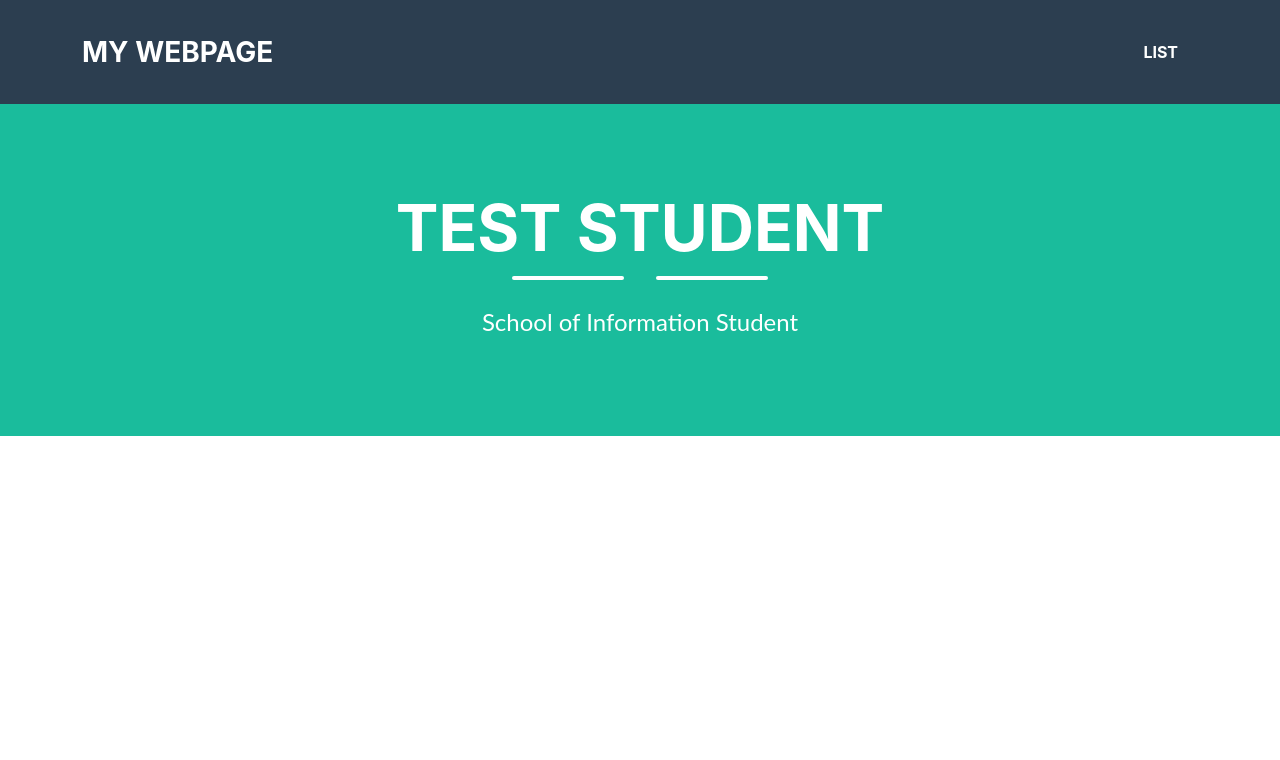
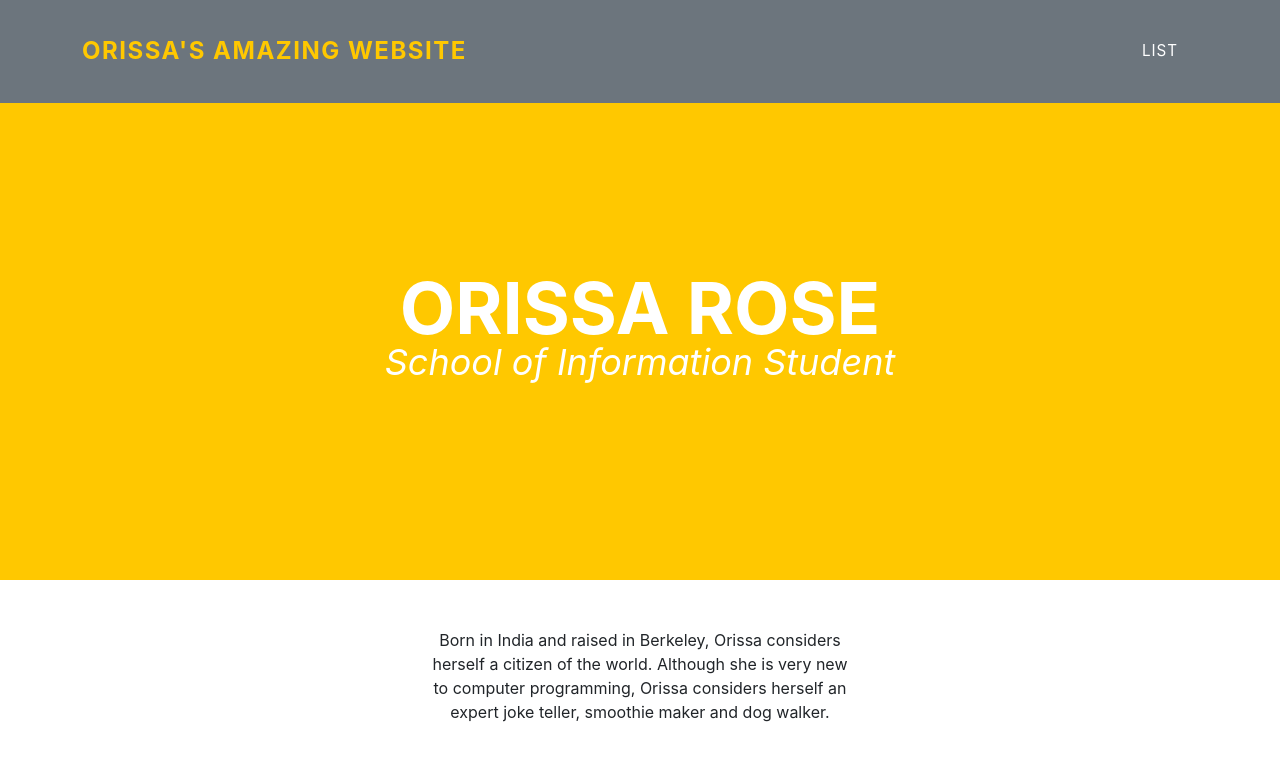
Before and after one commit to orissa-rose/orissa-rose.github.io, a plain HTML site: page index.html in a window 1280 px wide. Drawn offline with Linux system fonts and the light colour scheme.

Commit message:
personalizing my site
added name, bio and updated style

```diff
--- a/index.html
+++ b/index.html
@@ -1,9 +1,9 @@
 <!DOCTYPE HTML>
 <html>
     <header>
-        <link rel="stylesheet" href="style.css">
+        <link rel="stylesheet" href="style1.css">
         <link rel="stylesheet" href="table_style.css">
-        <title>My Webpage Title</title>
+        <title>Orissa's amazing website</title>
     </header>
     <body>
         <!---Navigation--->
@@ -11,7 +11,7 @@
         <nav class="navbar navbar-expand-lg bg-secondary text-uppercase fixed-top" id="mainNav">
             <div class="container">
                 <!--This code defines the "My Webpage" link in the top left corner of the navigation pane-->
-                <a class="navbar-brand" href="./index.html">My Webpage</a>
+                <a class="navbar-brand" href="./index.html">Orissa's amazing website</a>
                 <!--This code defines the "List" link in the top right corner of the navigation pane-->
                 <ul class="navbar-nav ms-auto">
                     <li class="nav-item mx-0 mx-lg-1"><a class="nav-link py-3 px-0 px-lg-3 rounded" href="./list.html">List</a></li>
@@ -23,7 +23,7 @@
             <div class="container d-flex align-items-center flex-column">
 
                 <!-- This code is for the student name-->
-                <h1 class="masthead-heading text-uppercase mb-0">Test Student</h1>
+                <h1 class="masthead-heading text-uppercase mb-0">Orissa Rose</h1>
                 <!--This code creates the two lines separating the student name from the subtitle-->
                 <div class="divider-custom divider-light">
                     <div class="divider-custom-line"></div>
@@ -36,7 +36,7 @@
         <center>
             <br /><br />
             <div class="col-md-6 col-lg-4 mb-5">
-                <!-- put your bio paragraph here; remember to use the correct html tags -->
+                Born in India and raised in Berkeley, Orissa considers herself a citizen of the world. Although she is very new to computer programming, Orissa considers herself an expert joke teller, smoothie maker and dog walker.
 
             </div>
         </center>
```
